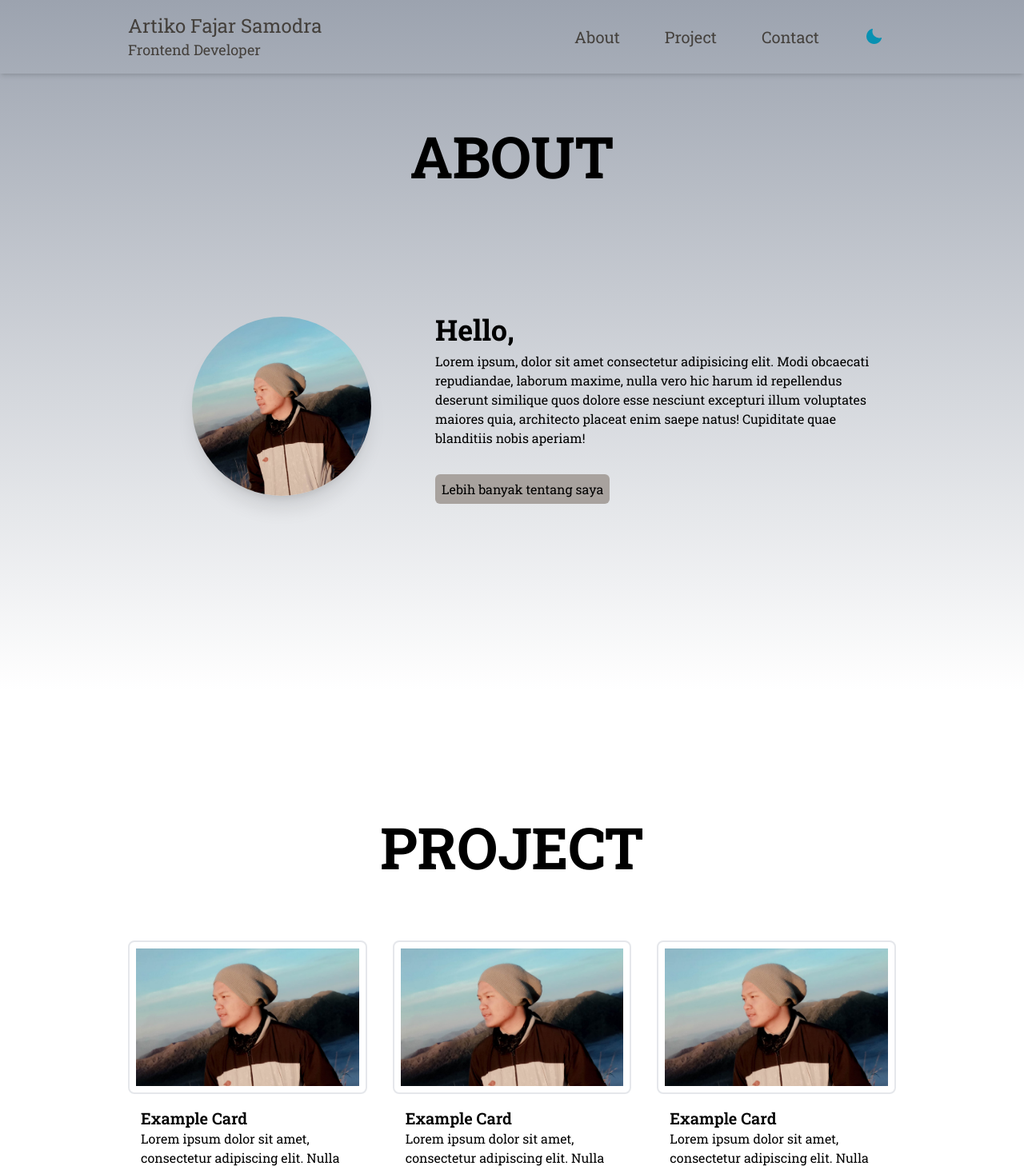
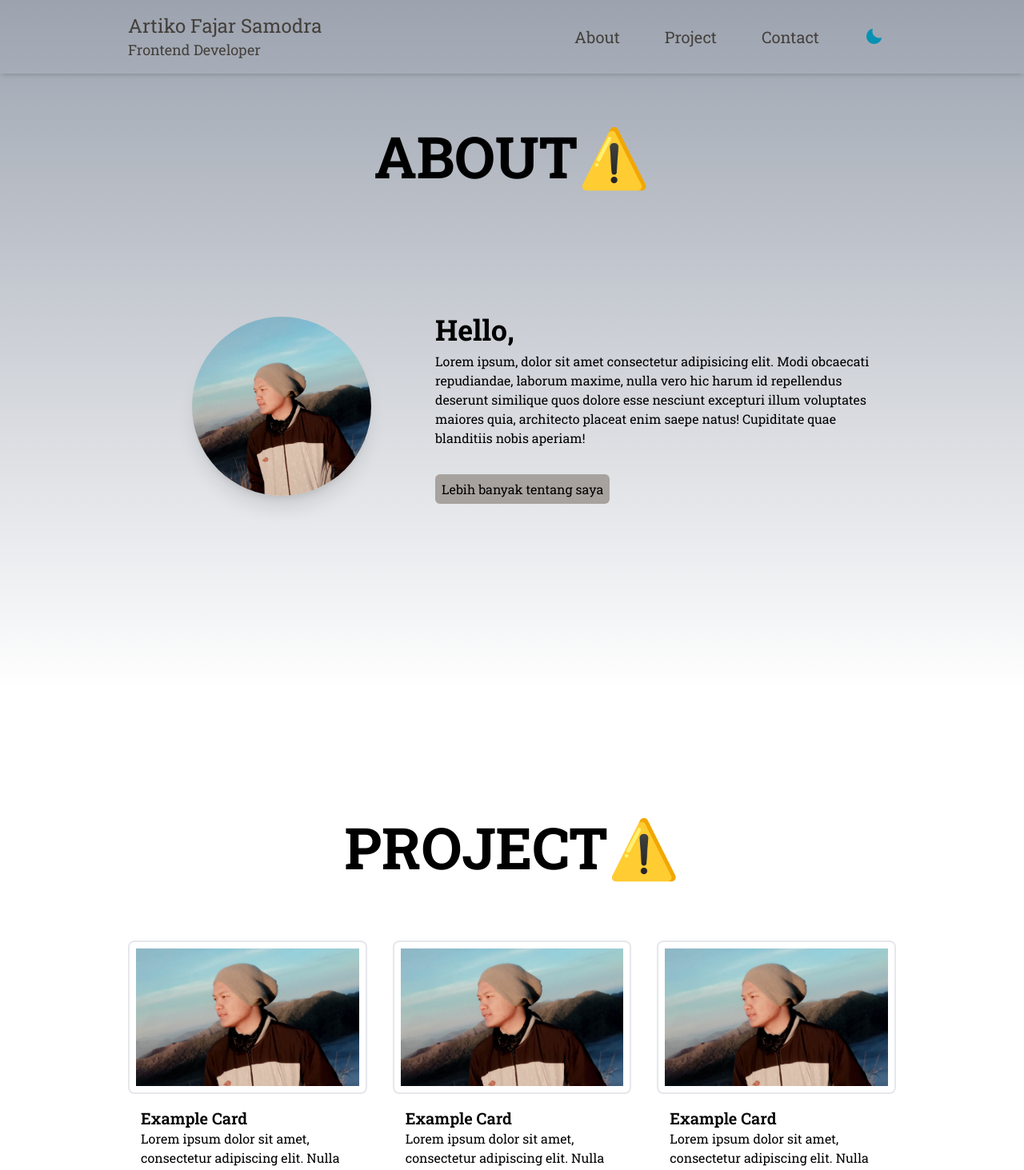
Before and after one commit to artikosamodra/porto-next, a Next.js app: page /page/menu in a window 1280 px wide. Shown: the top 1463 px of the page at 80% size. Built offline with nearby package versions, Linux system fonts and the light colour scheme; no server answers.

Commit message:
add lottie animation

```diff
--- a/package.json
+++ b/package.json
@@ -9,6 +9,7 @@
     "lint": "next lint"
   },
   "dependencies": {
+    "@lottiefiles/react-lottie-player": "^3.5.3",
     "@phosphor-icons/react": "^2.0.15",
     "animate.css": "^4.1.1",
     "next": "14.1.1",
--- a/src/app/component/Utilities/Icons/Icon.jsx
+++ b/src/app/component/Utilities/Icons/Icon.jsx
@@ -3,11 +3,11 @@ import * as PhosphorIcons from "@phosphor-icons/react/dist/ssr";
 import Link from "next/link";
 
 const Icons = ({ iconLink, iconName, iconSize, iconClass }) => {
-    const IconComponent = PhosphorIcons[iconName];
+  const IconComponent = PhosphorIcons[iconName];
 
   return (
     <div>
-      <Link href={iconLink}>
+      <Link href={iconLink} target="_blank">
         {IconComponent && (
           <IconComponent className={iconClass} size={iconSize} />
         )}
--- a/src/app/component/Utilities/TitlePage.jsx
+++ b/src/app/component/Utilities/TitlePage.jsx
@@ -1,7 +1,15 @@
-const TitlePage = ({ titlePage }) => {
+"use client";
+import { Player } from "@lottiefiles/react-lottie-player";
+const TitlePage = ({ titlePage, embedLottie }) => {
   return (
-    <div className="text-center md:text-7xl text-5xl font-bold pb-20">
+    <div className="text-center md:text-7xl text-5xl font-bold pb-20 flex items-center justify-center">
       {titlePage}
+      <Player
+        autoplay
+        loop
+        src={embedLottie}
+        style={{ height: "100px", width: "100px" }}
+      ></Player>
     </div>
   );
 };
--- a/src/app/page.js
+++ b/src/app/page.js
@@ -22,7 +22,7 @@ export default function Home() {
         <div className="flex flex-wrap justify-center md:gap-10 gap-6 md:pt-14 pt-20 px-10">
           <div className="animate__animated animate__backInDown animate__delay-1s animate__slower">
             <Icons
-              iconLink="/"
+              iconLink="https://www.instagram.com/artikofs/"
               iconName="InstagramLogo"
               iconSize="72"
               iconClass="text-white bg-slate-400 lg:p-3 p-2 rounded-full shadow-xl hover:bg-gradient-to-r from-orange-500 to-purple-600 transition duration-500 shadow-lg hover:shadow-stone-100 lg:w-20 lg:h-20 w-12 h-12"
@@ -31,7 +31,7 @@ export default function Home() {
 
           <div className="animate__animated animate__backInDown animate__delay-2s animate__slow">
             <Icons
-              iconLink="/"
+              iconLink="https://github.com/artikosamodra"
               iconName="GithubLogo"
               iconSize="md:72 24"
               iconClass="text-white bg-slate-400 lg:p-3 p-2 rounded-full shadow-xl hover:bg-stone-900 transition duration-500 shadow-lg hover:shadow-orange-500 lg:w-20 lg:h-20 w-12 h-12"
@@ -40,21 +40,12 @@ export default function Home() {
 
           <div className="animate__animated animate__backInDown animate__delay-2s animate__slower">
             <Icons
-              iconLink="/"
+              iconLink="https://www.linkedin.com/in/artiko/"
               iconName="LinkedinLogo"
               iconSize="md:72 24"
               iconClass="bg-slate-400 lg:p-3 p-2 rounded-full shadow-xl hover:bg-blue-600 transition duration-500 text-white shadow-lg hover:shadow-stone-200 lg:w-20 lg:h-20 w-12 h-12"
             />
           </div>
-
-          {/* <div className="animate__animated animate__backInDown animate__delay-1s animate__slow">
-            <Icons
-              iconLink="/"
-              iconName="FacebookLogo"
-              iconSize="md:72 24"
-              iconClass="bg-slate-400 lg:p-3 p-2 rounded-full shadow-xl hover:bg-blue-500 transition duration-500 text-white shadow-lg hover:shadow-slate-600 lg:w-20 lg:h-20 w-12 h-12"
-            />
-          </div> */}
         </div>
       </div>
     </main>
--- a/src/app/page/About/page.jsx
+++ b/src/app/page/About/page.jsx
@@ -6,7 +6,10 @@ import Link from "next/link";
 const About = () => {
   return (
     <section className="py-40 lg:px-40 px-10 bg-gradient-to-b from-gray-400">
-      <TitlePage titlePage="ABOUT" />
+      <TitlePage
+        titlePage="ABOUT"
+        embedLottie="https://lottie.host/41de3aeb-f9c5-461f-893a-ca1db52ef615/Ujab7pOtv1.json"
+      />
       <div className="grid grid-cols-5 lg:py-20 py-5">
         <div className="lg:col-span-2 col-span-5 flex justify-center items-center">
           <Image
--- a/src/app/page/Contact/page.jsx
+++ b/src/app/page/Contact/page.jsx
@@ -5,7 +5,7 @@ import SocialMedia from "./SocialMedia";
 const Contact = () => {
   return (
     <section className="py-40 lg:px-40 px-10 bg-gradient-to-t from-gray-400">
-      <TitlePage titlePage="CONTACT" />
+      <TitlePage titlePage="CONTACT" embedLottie="https://lottie.host/41de3aeb-f9c5-461f-893a-ca1db52ef615/Ujab7pOtv1.json"/>
 
       <h1 className="text-3xl">
         Lorem ipsum dolor sit amet, consectetur adipisicing.
--- a/src/app/page/Project/page.jsx
+++ b/src/app/page/Project/page.jsx
@@ -5,7 +5,10 @@ import TitlePage from "@/app/component/Utilities/TitlePage";
 const Project = () => {
   return (
     <section className="py-40 lg:px-40 px-10">
-      <TitlePage titlePage="PROJECT" />
+      <TitlePage
+        titlePage="PROJECT"
+        embedLottie="https://lottie.host/41de3aeb-f9c5-461f-893a-ca1db52ef615/Ujab7pOtv1.json"
+      />
 
       <div className="grid md:grid-cols-3 grid-cols-1 gap-8">
         <ProjectCard
```
Also changed, not shown: 1 other file (tests, documents, lock files or other folders).
